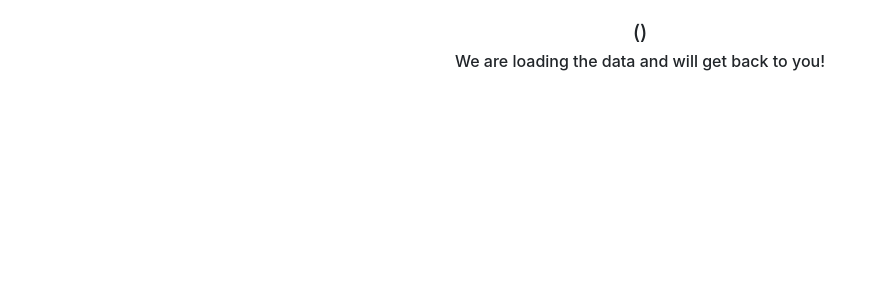
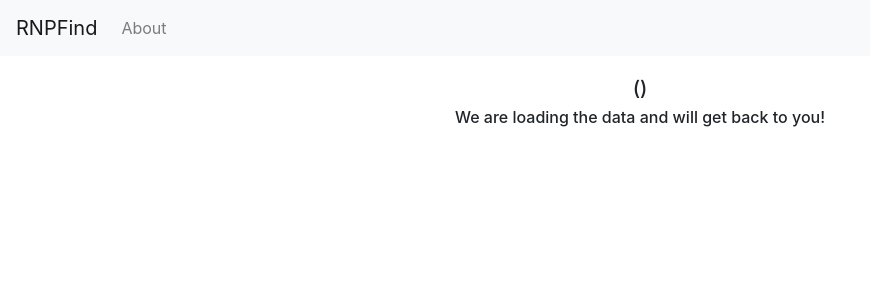
Before and after one commit to mnahinkhan/rnpfind, a Django app: template website/templates/website/gene_page.html in a window 1280 px wide. Shown: the top 300 px of the page, without its empty margins (0-870 px from the left). Run offline with Django 3.2, Linux system fonts and the light colour scheme; the template is opened without the code that fills it, so the values that code supplies are empty; some libraries are stand-ins or nearby versions.

Commit message:
added a nav bar

```diff
--- a/website/templates/website/gene_page.html
+++ b/website/templates/website/gene_page.html
@@ -37,10 +37,6 @@
             if (info.process_complete) {
                 setTimeout(() => window.location.reload());
             }
-            else {
-                console.log(info);
-                document.querySelector("#output").innerHTML = "Server error, sorry :(";
-            }
         })
         .catch(error => console.log(error));
 
--- a/website/templates/website/layout.html
+++ b/website/templates/website/layout.html
@@ -8,6 +8,17 @@
         <link href="{% static 'website/styles.css' %}" rel="stylesheet">
     </head>
     <body>
+        <nav class="navbar navbar-expand-sm navbar-light bg-light">
+            <a class="navbar-brand" href="{% url 'index' %}">RNPFind</a>
+
+            <div>
+              <ul class="navbar-nav mr-auto">
+                <li class="nav-item">
+                  <a class="nav-link" href="{% url 'index' %}" id="about-page-link">About</a>
+                </li>
+              </ul>
+            </div>
+          </nav>
         {% block body %}
         {% endblock %}
     </body>
--- a/website/views.py
+++ b/website/views.py
@@ -59,6 +59,9 @@
     assert success
     assert official_name == gene
     assert len(Gene.objects.filter(name=official_name)) == 0
+
+    if len(AnalysisStatus.objects.filter(request_id=gene)) > 0:
+        return JsonResponse({"process_complete": True})
     gene_entry = Gene(name=gene)
 
     # # get reversed
```
